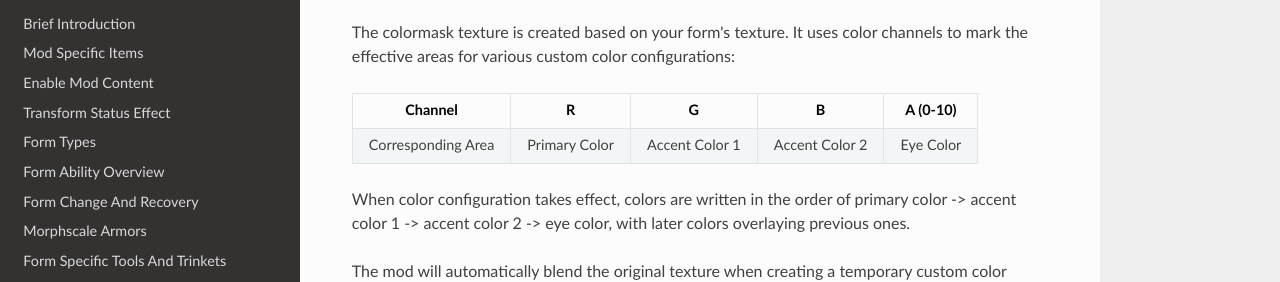
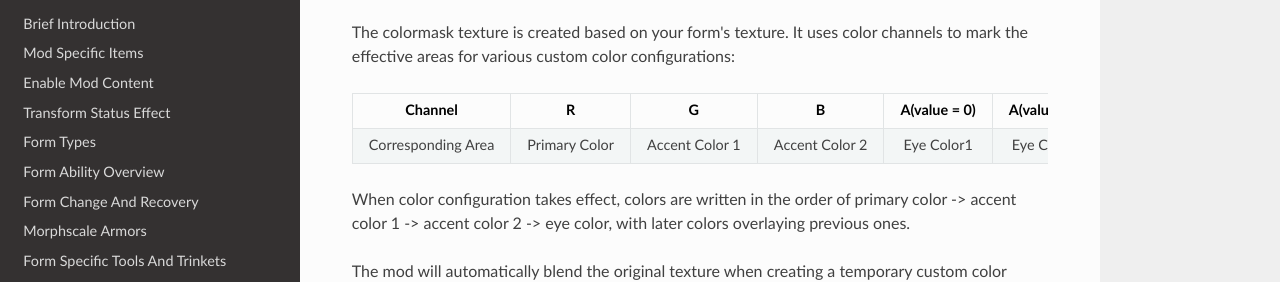
Before and after one commit to onixary/ssc_wiki_en, an MkDocs documentation site: the page built from docs/custom_forms/custom_form_colormask.md, in a window 1280 px wide and 900 px high, scrolled down 507 px. Shown: the part 157-439 px from the top of the window. Built offline with MkDocs 1.6.1, drawn with Linux system fonts in a browser that asks for light colours; nearby versions of some CDN libraries.

Commit message:
update custom form wiki

```diff
--- a/docs/custom_forms/custom_form_colormask.md
+++ b/docs/custom_forms/custom_form_colormask.md
@@ -8,9 +8,9 @@
 
 The colormask texture is created based on your form's texture. It uses color channels to mark the effective areas for various custom color configurations:
 
-| Channel | R | G | B | A (0-10) |
-|:----:|:---:|:----:|:----:|:--------------:|
-| Corresponding Area | Primary Color | Accent Color 1 | Accent Color 2 | Eye Color |
+| Channel | R | G | B | A(value = 0) | A(value = 1) |
+|:----:|:---:|:----:|:----:|:------------:|:------------:|
+| Corresponding Area | Primary Color | Accent Color 1 | Accent Color 2 |  Eye Color1  |  Eye Color2  |
 
 When color configuration takes effect, colors are written in the order of primary color -> accent color 1 -> accent color 2 -> eye color, with later colors overlaying previous ones.
 
```
